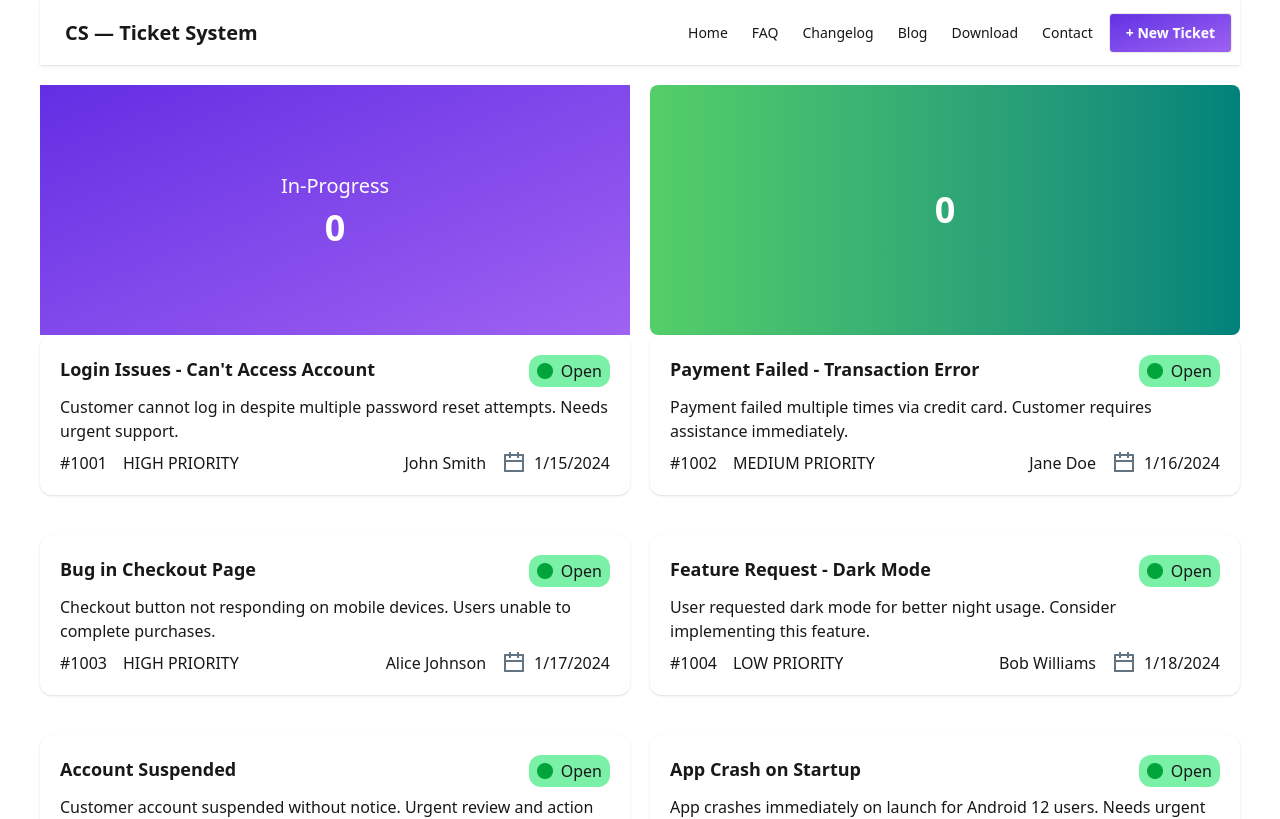
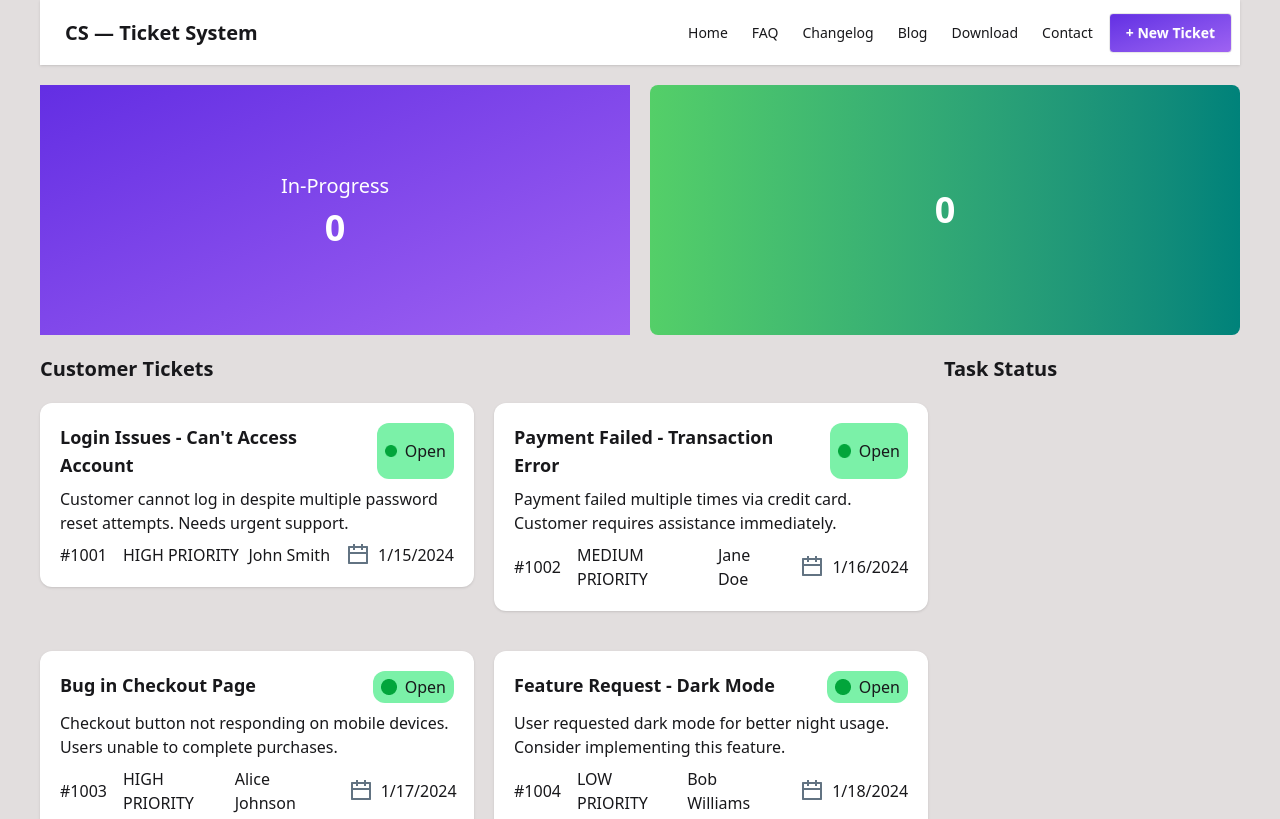
Before and after one commit to pijush512/Assignment7, a React (Vite) app: page / in a window 1280 px wide. Shown: the top 819 px of the page. Built offline with nearby package versions, Linux system fonts and the light colour scheme.

Commit message:
Task Status bar added

```diff
--- a/src/App.css
+++ b/src/App.css
@@ -0,0 +1,3 @@
+body {
+    background-color: #e2dede;
+}
--- a/src/App.jsx
+++ b/src/App.jsx
@@ -3,6 +3,7 @@ import "./App.css";
 import Banner from "./Component/Banner/Banner";
 import Navbar from "./Component/Navbar/Navbar";
 import Cards from "./Component/Cards/Cards";
+import Footer from "./Component/Footer/Footer";
 
 
 const fetchCard = async() => {
@@ -14,9 +15,11 @@ const cardPromise = fetchCard();
 
 function App() {
   const [inprogress, setInProgress] = useState(0);
+  const [tasks, setTask] = useState([]);
 
-  const handleCardClick = () => {
+  const handleCardClick = (clickedCard) => {
     setInProgress((porgress) => porgress + 1 );
+    setTask((taskCard) => [...taskCard, clickedCard]);
   };
 
   return (
@@ -25,10 +28,10 @@ function App() {
       <Banner inprogress={inprogress}></Banner>
 
       <Suspense fallback={<p>Loading...</p>}>
-        <Cards cardPromise={cardPromise} onCardClick={handleCardClick}></Cards>
+        <Cards cardPromise={cardPromise} onCardClick={handleCardClick} tasks={tasks}></Cards>
       </Suspense>
 
-
+      <Footer></Footer>
 
     </>
   );
--- a/src/Component/Card/Card.jsx
+++ b/src/Component/Card/Card.jsx
@@ -4,8 +4,8 @@ import date from '../../assets/date.png'
 const Card = ({ card, onCardClick }) => {
   return (
     <div className="max-w-[1200px] mx-auto">
-      <div className="bg-white mb-5 p-5 rounded-xl shadow-sm"
-      onClick={onCardClick}>
+      <div className="bg-white mb-5 p-5 rounded-xl shadow-sm cursor-pointer"
+      onClick={() => onCardClick(card)}>
         <div className="flex gap-5  justify-between">
             <h3 className="font-semibold text-lg">{card.title}</h3>
             <button className="bg-green-300 flex items-center gap-2 rounded-xl px-2 py-1">
--- a/src/Component/Cards/Cards.jsx
+++ b/src/Component/Cards/Cards.jsx
@@ -1,15 +1,27 @@
 import React, { use } from 'react';
 import Card from '../Card/Card';
+import TaskStatus from '../TaskStatus/TaskStatus';
 
-const Cards = ({cardPromise, onCardClick}) => {
+const Cards = ({cardPromise, onCardClick, tasks}) => {
     const cardsData = use(cardPromise);
     return (
-        <div className='max-w-[1200px] mx-auto  grid grid-cols-2 gap-5'>
+      <>
+        <div className='max-w-[1200px] mx-auto flex justify-between gap-4'>
+          <div className="w-[75%]">
+            <h3 className="font-bold text-xl mt-5 mb-5">Customer Tickets</h3>
+            <div className="  grid grid-cols-2 gap-5">
+              {cardsData.map((card) => (
+                <Card card={card} onCardClick={onCardClick}></Card>
+              ))}
+            </div>
+          </div>
 
-            {
-              cardsData.map(card => <Card card={card} onCardClick={onCardClick}></Card>)
-            }
+          <div className='w-[25%]'>
+            <h3 className="font-bold text-xl mt-5 mb-5">Task Status</h3>
+            <TaskStatus tasks={tasks}></TaskStatus>
+          </div>
         </div>
+      </>
     );
 };
 
--- /dev/null
+++ b/src/Component/Footer/Footer.jsx
@@ -0,0 +1,13 @@
+import React from 'react';
+
+const Footer = () => {
+    return (
+        <div>
+            <div>
+
+            </div>
+        </div>
+    );
+};
+
+export default Footer;
--- /dev/null
+++ b/src/Component/TaskStatus/TaskStatus.jsx
@@ -0,0 +1,18 @@
+import React from "react";
+
+const TaskStatus = ({ tasks }) => {
+  return (
+    <div>
+      {tasks.map((task, index) => (
+        <div className="mb-3 w-[100%] bg-white shadow-sm p-5 rounded-lg">
+            <p className="text-lg mb-5" key={index}>{task.title}</p>
+            <button className="bg-green-500 w-full p-1 rounded-lg">
+              Complete
+            </button>
+        </div>
+      ))}
+    </div>
+  );
+};
+
+export default TaskStatus;
```
